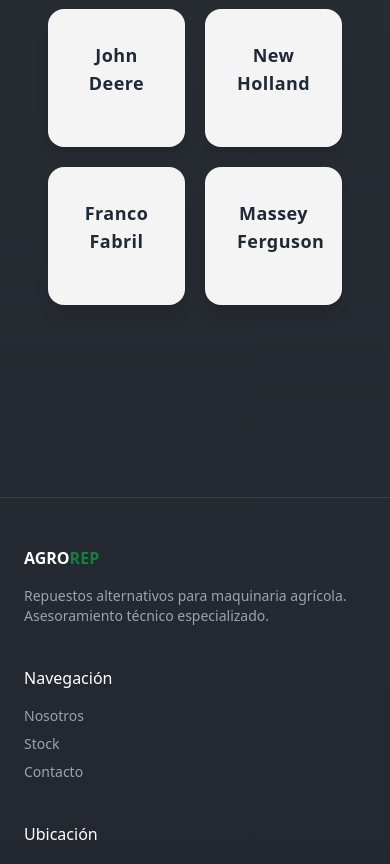
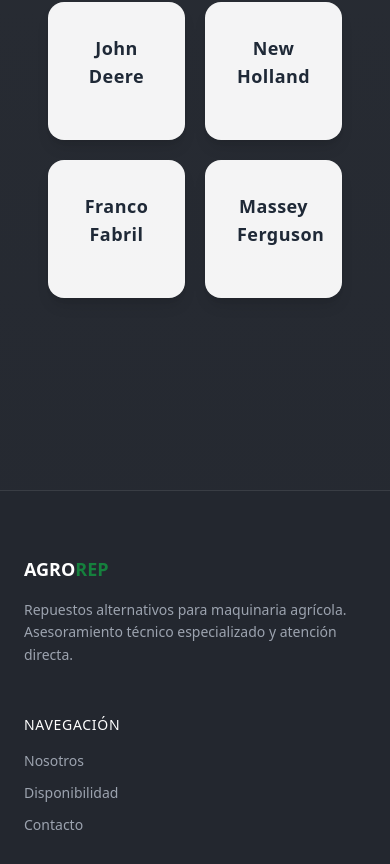
Before and after one commit to An-im/agro-repuestos, a React (Vite) app: page / in a window 390 px wide. Shown: the part 1122-1986 px from the top of the page. Built offline with nearby package versions, Linux system fonts and the light colour scheme.

Commit message:
Arreglos de header

```diff
--- a/src/components/Footer.jsx
+++ b/src/components/Footer.jsx
@@ -1,38 +1,70 @@
+import { Link } from "react-router-dom"
+
 const Footer = () => {
   return (
-    <footer className="mt-24 border-t border-white/10 py-12">
-      <div className="max-w-layout mx-auto px-6 grid md:grid-cols-3 gap-10">
+    <footer className="mt-24 border-t border-white/10 bg-[#23272F]">
+      <div className="max-w-layout mx-auto px-6 py-16">
 
+        {/* Grid principal */}
+        <div className="grid gap-12 md:grid-cols-3">
+
+          {/* Marca */}
           <div>
-          <h3 className="text-white font-semibold mb-4">
+            <h3 className="text-white text-lg font-semibold mb-4">
               AGRO<span className="text-technicalGreen">REP</span>
             </h3>
-          <p className="text-gray-400 text-sm">
+
+            <p className="text-gray-400 text-sm leading-relaxed max-w-sm">
               Repuestos alternativos para maquinaria agrícola.
-            Asesoramiento técnico especializado.
+              Asesoramiento técnico especializado y atención directa.
             </p>
           </div>
 
+          {/* Navegación */}
           <div>
-          <h4 className="text-white mb-4">Navegación</h4>
-          <ul className="text-gray-400 text-sm space-y-2">
-            <li>Nosotros</li>
-            <li>Stock</li>
-            <li>Contacto</li>
+            <h4 className="text-white text-sm uppercase tracking-wider mb-4">
+              Navegación
+            </h4>
+
+            <ul className="space-y-3 text-gray-400 text-sm">
+              <li>
+                <Link to="/nosotros" className="hover:text-white transition">
+                  Nosotros
+                </Link>
+              </li>
+              <li>
+                <Link to="/stock" className="hover:text-white transition">
+                  Disponibilidad
+                </Link>
+              </li>
+              <li>
+                <Link to="/contacto" className="hover:text-white transition">
+                  Contacto
+                </Link>
+              </li>
             </ul>
           </div>
 
+          {/* Ubicación */}
           <div>
-          <h4 className="text-white mb-4">Ubicación</h4>
-          <p className="text-gray-400 text-sm">
-            General Belgrano, Buenos Aires
+            <h4 className="text-white text-sm uppercase tracking-wider mb-4">
+              Ubicación
+            </h4>
+
+            <p className="text-gray-400 text-sm leading-relaxed">
+              General Belgrano,
+              <br />
+              Provincia de Buenos Aires
             </p>
           </div>
 
         </div>
 
-      <div className="text-center text-gray-500 text-xs mt-10">
+        {/* Línea inferior */}
+        <div className="mt-16 pt-6 border-t border-white/5 text-center text-gray-500 text-xs">
           © {new Date().getFullYear()} AgroRep. Todos los derechos reservados.
+        </div>
+
       </div>
     </footer>
   )
--- a/src/components/Header.jsx
+++ b/src/components/Header.jsx
@@ -5,26 +5,33 @@
   const [open, setOpen] = useState(false)
 
   return (
-    <header className="py-6">
-      <div className="max-w-layout mx-auto px-6 flex justify-between items-center">
+    <header className="sticky top-0 z-50 backdrop-blur-md bg-[#2B2F36]/80 border-b border-white/5">
+      <div className="max-w-layout mx-auto px-6 py-5 flex items-center justify-between">
 
-        <Link to="/" className="text-white text-xl font-semibold">
+        {/* Logo */}
+        <Link to="/" className="text-white text-xl font-semibold tracking-wide">
           AGRO<span className="text-technicalGreen">REP</span>
         </Link>
 
-        {/* Desktop nav */}
-        <nav className="hidden md:flex gap-8 items-center">
-          <Link to="/nosotros" className="text-gray-300 hover:text-white">Nosotros</Link>
-          <Link to="/stock" className="text-gray-300 hover:text-white">Stock</Link>
+        {/* Desktop Nav */}
+        <nav className="hidden md:flex items-center gap-8">
+          <Link to="/nosotros" className="text-gray-300 hover:text-white transition">
+            Nosotros
+          </Link>
+
+          <Link to="/stock" className="text-gray-300 hover:text-white transition">
+            Disponibilidad
+          </Link>
+
           <Link
             to="/contacto"
-            className="bg-technicalGreen text-white px-4 py-2 rounded-lg"
+            className="bg-technicalGreen text-white px-5 py-2.5 rounded-xl font-medium shadow-md hover:scale-[1.03] transition"
           >
             Contacto
           </Link>
         </nav>
 
-        {/* Mobile button */}
+        {/* Mobile Menu Button */}
         <button
           onClick={() => setOpen(!open)}
           className="md:hidden text-white text-2xl"
@@ -33,14 +40,39 @@
         </button>
       </div>
 
-      {/* Mobile menu */}
+      {/* Mobile Menu */}
       {open && (
-        <div className="md:hidden mt-4 px-6 flex flex-col gap-4">
-          <Link to="/nosotros" onClick={() => setOpen(false)}>Nosotros</Link>
-          <Link to="/stock" onClick={() => setOpen(false)}>Stock</Link>
-          <Link to="/contacto" onClick={() => setOpen(false)}>Contacto</Link>
-        </div>
-      )}
+  <div className="md:hidden mt-4 border-t border-white/10 bg-[#2B2F36]/95 backdrop-blur-md">
+    <div className="px-6 py-8 flex flex-col gap-6">
+
+      <Link
+        to="/nosotros"
+        onClick={() => setOpen(false)}
+        className="text-gray-300 text-lg hover:text-white transition"
+      >
+        Nosotros
+      </Link>
+
+      <Link
+        to="/stock"
+        onClick={() => setOpen(false)}
+        className="text-gray-300 text-lg hover:text-white transition"
+      >
+        Disponibilidad
+      </Link>
+
+      <Link
+        to="/contacto"
+        onClick={() => setOpen(false)}
+        className="bg-technicalGreen text-white py-3 rounded-xl text-center font-medium shadow-md hover:scale-[1.02] transition"
+      >
+        Contacto
+      </Link>
+
+    </div>
+  </div>
+)}
+
     </header>
   )
 }
--- a/src/pages/Brand.jsx
+++ b/src/pages/Brand.jsx
@@ -17,7 +17,7 @@
   }
 
   return (
-    <section className="py-20">
+    <section className="pt-10 md:pt-14 pb-20">
       <div className="max-w-layout mx-auto px-6">
 
         <div className="mb-8">
--- a/src/pages/Contacto.jsx
+++ b/src/pages/Contacto.jsx
@@ -2,7 +2,7 @@
 
 const Contacto = () => {
   return (
-    <section className="py-20">
+    <section className="pt-10 md:pt-14 pb-20">
       <div className="max-w-layout mx-auto px-6">
 
         <div className="mb-8">
--- a/src/pages/Model.jsx
+++ b/src/pages/Model.jsx
@@ -19,7 +19,7 @@
   }
 
   return (
-    <section className="py-20">
+    <section className="pt-10 md:pt-14 pb-20">
       <div className="max-w-layout mx-auto px-6">
 
         <div className="mb-8">
--- a/src/pages/Nosotros.jsx
+++ b/src/pages/Nosotros.jsx
@@ -2,7 +2,8 @@
 
 const Nosotros = () => {
   return (
-    <div className="flex flex-col items-center py-20">
+    <div className="flex flex-col items-center pt-12 pb-20">
+
       <div className="w-full max-w-layout px-6">
 
         <Breadcrumb
--- a/src/pages/Product.jsx
+++ b/src/pages/Product.jsx
@@ -36,7 +36,7 @@
   const whatsappLink = `https://wa.me/549XXXXXXXXXX?text=${whatsappMessage}`
 
   return (
-    <section className="py-20">
+    <section className="pt-10 md:pt-14 pb-20">
       <div className="max-w-layout mx-auto px-6">
 
         <Breadcrumb
--- a/src/pages/Stock.jsx
+++ b/src/pages/Stock.jsx
@@ -34,7 +34,7 @@
   )
 
   return (
-    <section className="py-20">
+    <section className="pt-10 md:pt-14 pb-20">
       <div className="max-w-layout mx-auto px-6">
 
         <div className="mb-8">
--- a/src/pages/System.jsx
+++ b/src/pages/System.jsx
@@ -20,7 +20,7 @@
   }
 
   return (
-    <section className="py-20">
+    <section className="pt-10 md:pt-14 pb-20">
       <div className="max-w-layout mx-auto px-6">
 
         <div className="mb-8">
```
Lines whose indentation alone changed are shown as unchanged.
